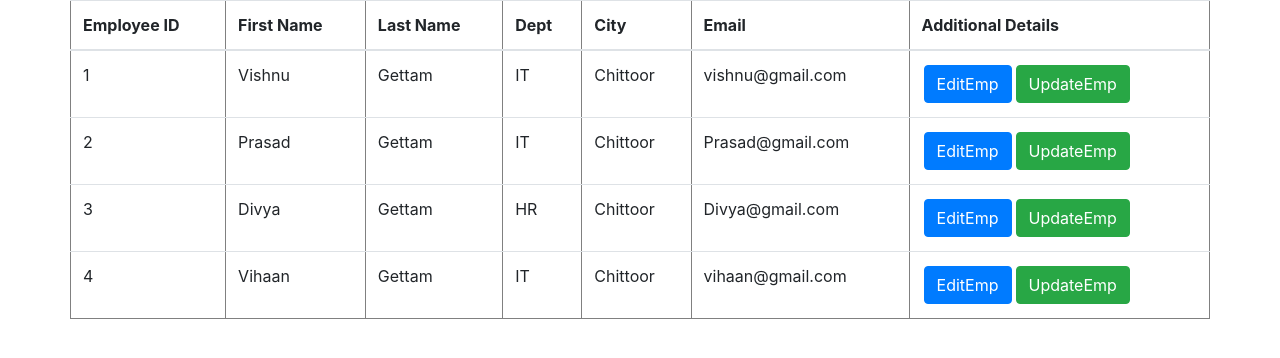
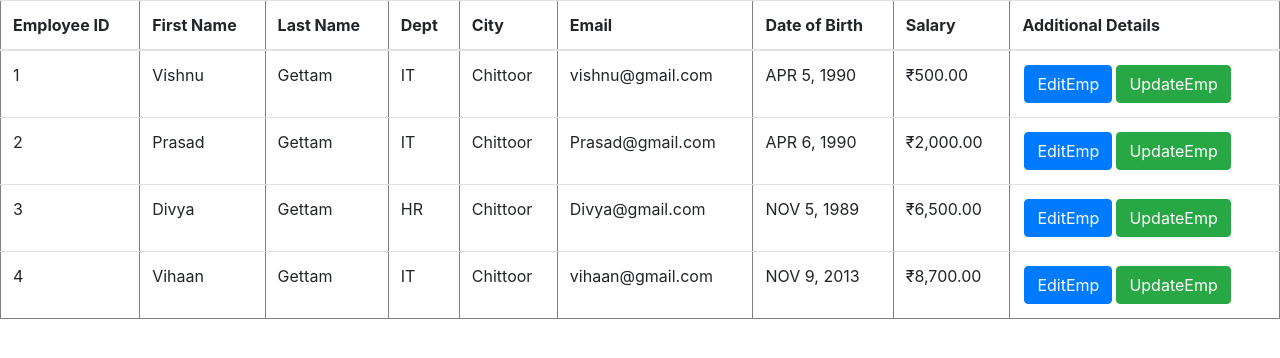
Before and after one commit to VishnuGettam/EdurekaAng, an Angular app: page / in a window 1280 px wide. Shown: the top 358 px of the page. Built offline with nearby package versions, Linux system fonts and the light colour scheme.

Commit message:
Ang Directives Assignment 2
Added functionality of pipes for Directives assignment 2

```diff
--- a/src/app/employee/employee.component.html
+++ b/src/app/employee/employee.component.html
@@ -1,5 +1,5 @@
-<div class="container">
-  <div class="row">
+<!-- <div class="container">
+  <div class="row"> -->
     <table border="1" class="table">
       <thead>
         <tr>
@@ -9,6 +9,8 @@
           <th>Dept</th>
           <th>City</th>
           <th>Email</th>
+          <th>Date of Birth</th>
+          <th>Salary</th>
           <th>Additional Details</th>
         </tr>
       </thead>
@@ -82,7 +84,32 @@
               <span>{{ employee.Email }} </span>
             </ng-template>
           </td>
-
+          <td>
+            <div
+            *ngIf="
+              EditEmployeeId == employee.EmployeeId && EditEmployee == true;
+              else elseDOBTemplate
+            "
+          >
+            <input type="text" [(ngModel)]="employee.DOB" />
+          </div>
+          <ng-template #elseDOBTemplate>
+            <span>{{ employee.DOB | date | uppercase }} </span>
+          </ng-template>
+          </td>
+          <td>
+            <div
+            *ngIf="
+              EditEmployeeId == employee.EmployeeId && EditEmployee == true;
+              else elseSLTemplate
+            "
+          >
+            <input type="text" [(ngModel)]="employee.Salary" />
+          </div>
+          <ng-template #elseSLTemplate>
+            <span>{{ employee.Salary | currency:'INR'  }} </span>
+          </ng-template>
+          </td>
           <td>
             <div
               *ngIf="
@@ -110,5 +137,5 @@
         </tr>
       </tbody>
     </table>
-  </div>
-</div>
+  <!-- </div>
+</div> -->
--- a/src/app/employee/employee.component.ts
+++ b/src/app/employee/employee.component.ts
@@ -24,10 +24,10 @@ export class EmployeeComponent implements OnInit {
 
   constructor() {
         this.empList = [
-          {EmployeeId: 1,FirstName: 'Vishnu',LastName: 'Gettam',Dept: 'IT',City: 'Chittoor',Email: 'vishnu@gmail.com',},
-          {EmployeeId: 2,FirstName: 'Prasad',LastName: 'Gettam',Dept: 'IT',City: 'Chittoor',Email: 'Prasad@gmail.com',},
-          {EmployeeId: 3,FirstName: 'Divya',LastName: 'Gettam',Dept: 'HR',City: 'Chittoor',Email: 'Divya@gmail.com',},
-          {EmployeeId: 4,FirstName: 'Vihaan',LastName: 'Gettam',Dept: 'IT',City: 'Chittoor',Email: 'vihaan@gmail.com',}
+          {EmployeeId: 1,FirstName: 'Vishnu',LastName: 'Gettam',Dept: 'IT',City: 'Chittoor',Email: 'vishnu@gmail.com',Salary:500,DOB:"04/05/1990"},
+          {EmployeeId: 2,FirstName: 'Prasad',LastName: 'Gettam',Dept: 'IT',City: 'Chittoor',Email: 'Prasad@gmail.com',Salary:2000,DOB:"04/06/1990"},
+          {EmployeeId: 3,FirstName: 'Divya',LastName: 'Gettam',Dept: 'HR',City: 'Chittoor',Email: 'Divya@gmail.com',Salary:6500,DOB:"11/05/1989"},
+          {EmployeeId: 4,FirstName: 'Vihaan',LastName: 'Gettam',Dept: 'IT',City: 'Chittoor',Email: 'vihaan@gmail.com',Salary:8700,DOB:"11/09/2013"}
 
       ];
 
@@ -52,6 +52,8 @@ export class EmployeeComponent implements OnInit {
              empData.City= emp.City;
              empData.Dept = emp.Dept;
              empData.Email = emp.Email;
+             empData.DOB = emp.DOB.toString();
+             empData.Salary = emp.Salary
             }
     })
         this.EditEmployee = false;
--- a/src/app/employee/employee.ts
+++ b/src/app/employee/employee.ts
@@ -5,7 +5,9 @@ export interface Employee{
     LastName:string,
     Dept:string,
     City:string,
-    Email:string
+    Email:string,
+    Salary:number,
+    DOB:string
 
 
 }
```
